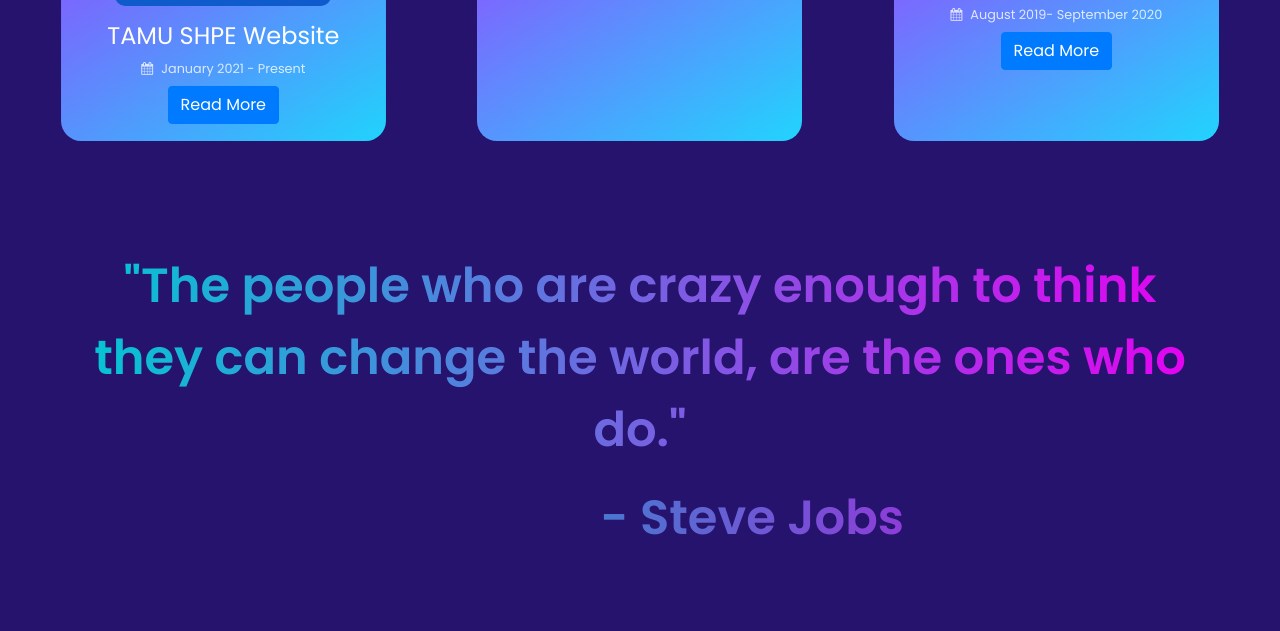
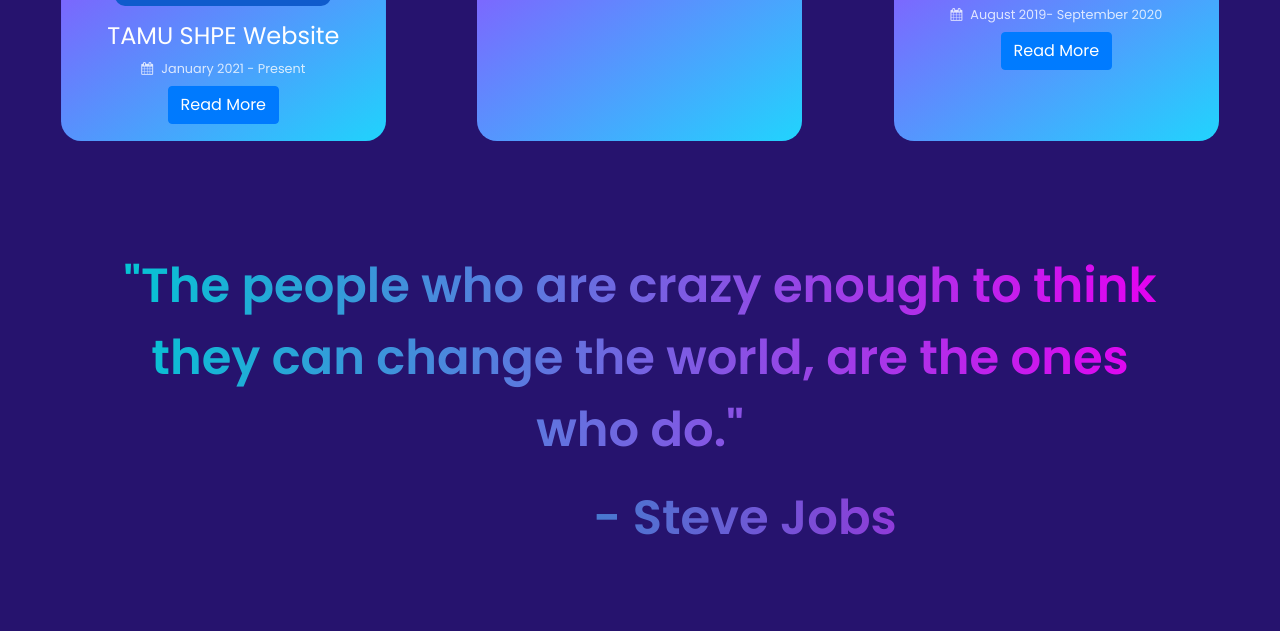
Before and after one commit to jonathan343/Portfolio-Website, a plain HTML site: page index.html in a window 1280 px wide. Shown: the part 3876-4507 px from the top of the page. Drawn offline with nearby package versions, Linux system fonts and the light colour scheme.

Commit message:
add max widths to projects and quote

```diff
--- a/css/main.css
+++ b/css/main.css
@@ -709,8 +709,9 @@ svg.active .svg-elem-2 {
   -webkit-text-fill-color: transparent;
 }
 .quote-div{
-  margin-left: 15px;
-  margin-right: 15px;
+  margin-left: auto !important;
+  margin-right: auto !important;
+  max-width: 1080px;
 }
 @media screen and (min-width: 769px) {
   .quote-text{
@@ -816,6 +817,10 @@ svg.active .svg-elem-2 {
   transform-origin: bottom left;
 }
 
+#projects{
+  max-width: 1500px;
+}
+
 body::-webkit-scrollbar {
   width: 15px;
 }
```
